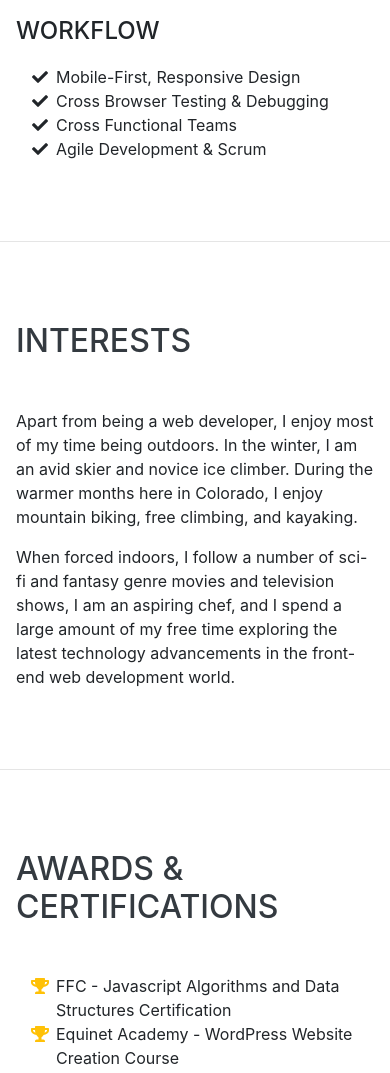
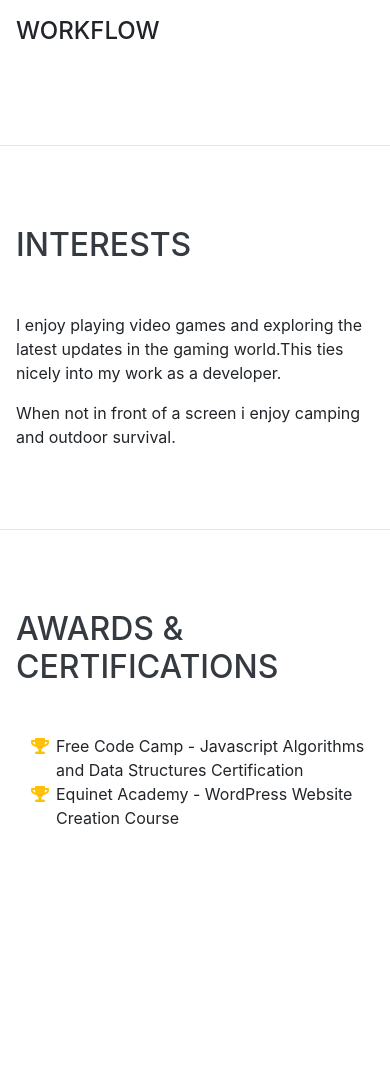
Before and after one commit to murtuswami/murtuswami.github.io, a website with bundled scripts: page index.html in a window 390 px wide. Shown: the part 2729-3802 px from the top of the page. After the commit the page ends 3639 px from the top, so only its background shows below. Built offline with nearby package versions, Linux system fonts and the light colour scheme; files whose address does not match are found by name; a web font is replaced by a local one.

Commit message:
Fifth Commit

```diff
--- a/index.html
+++ b/index.html
@@ -199,20 +199,7 @@
         </ul>
 
         <div class="subheading mb-3">Workflow</div>
-        <ul class="fa-ul mb-0">
-          <li>
-            <i class="fa-li fa fa-check"></i>
-            Mobile-First, Responsive Design</li>
-          <li>
-            <i class="fa-li fa fa-check"></i>
-            Cross Browser Testing &amp; Debugging</li>
-          <li>
-            <i class="fa-li fa fa-check"></i>
-            Cross Functional Teams</li>
-          <li>
-            <i class="fa-li fa fa-check"></i>
-            Agile Development &amp; Scrum</li>
-        </ul>
+
       </div>
     </section>
 
@@ -221,8 +208,8 @@
     <section class="resume-section p-3 p-lg-5 d-flex align-items-center" id="interests">
       <div class="w-100">
         <h2 class="mb-5">Interests</h2>
-        <p>Apart from being a web developer, I enjoy most of my time being outdoors. In the winter, I am an avid skier and novice ice climber. During the warmer months here in Colorado, I enjoy mountain biking, free climbing, and kayaking.</p>
-        <p class="mb-0">When forced indoors, I follow a number of sci-fi and fantasy genre movies and television shows, I am an aspiring chef, and I spend a large amount of my free time exploring the latest technology advancements in the front-end web development world.</p>
+        <p>I enjoy playing video games and exploring the latest updates in the gaming world.This ties nicely into my work as a developer.</p>
+        <p class="mb-0">When not in front of a screen i enjoy camping and outdoor survival.</p>
       </div>
     </section>
 
@@ -234,7 +221,7 @@
         <ul class="fa-ul mb-0">
           <li>
             <i class="fa-li fa fa-trophy text-warning"></i>
-            FFC - Javascript Algorithms and Data Structures Certification
+            Free Code Camp - Javascript Algorithms and Data Structures Certification
           <li>
             <i class="fa-li fa fa-trophy text-warning"></i>
             Equinet Academy - WordPress Website Creation Course</li>
```
Also changed, not shown: img/WIN_20190615_09_58_53_Pro.jpg (added), img/profile.jpg (deleted).
